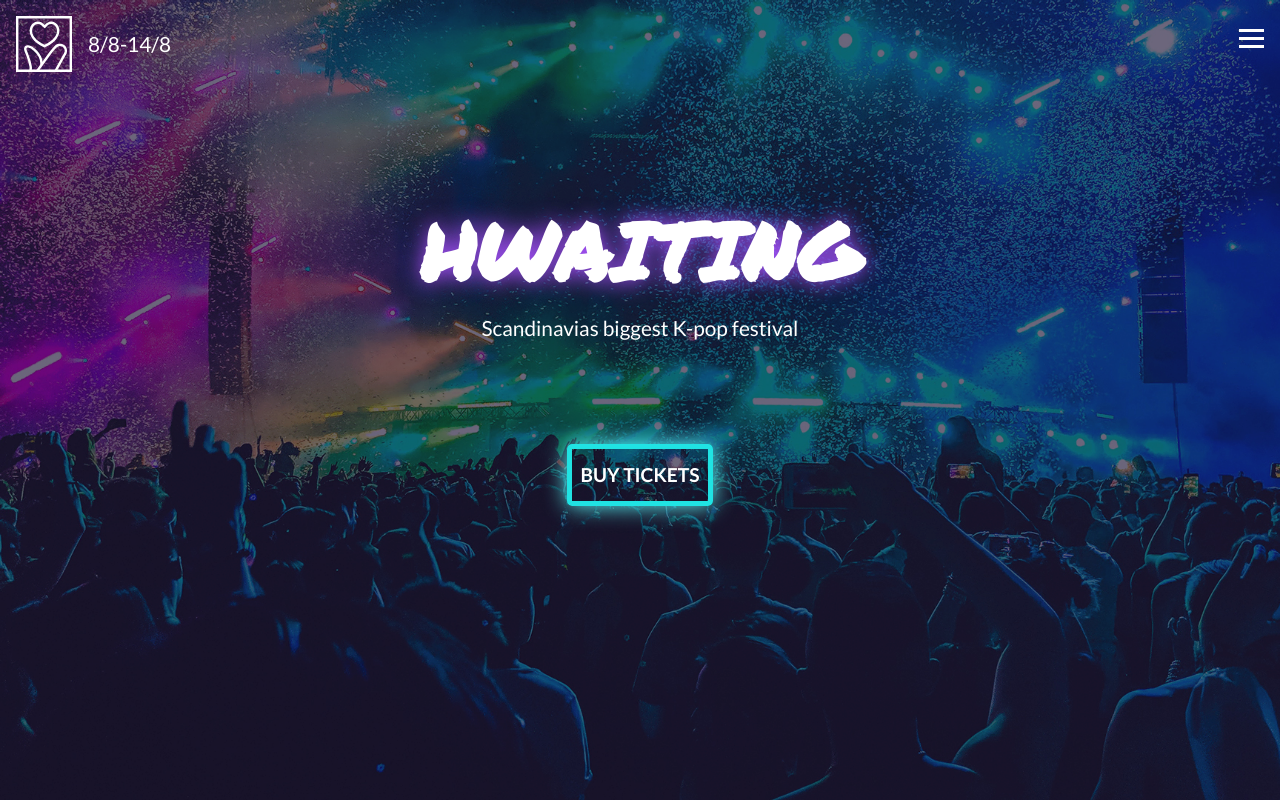
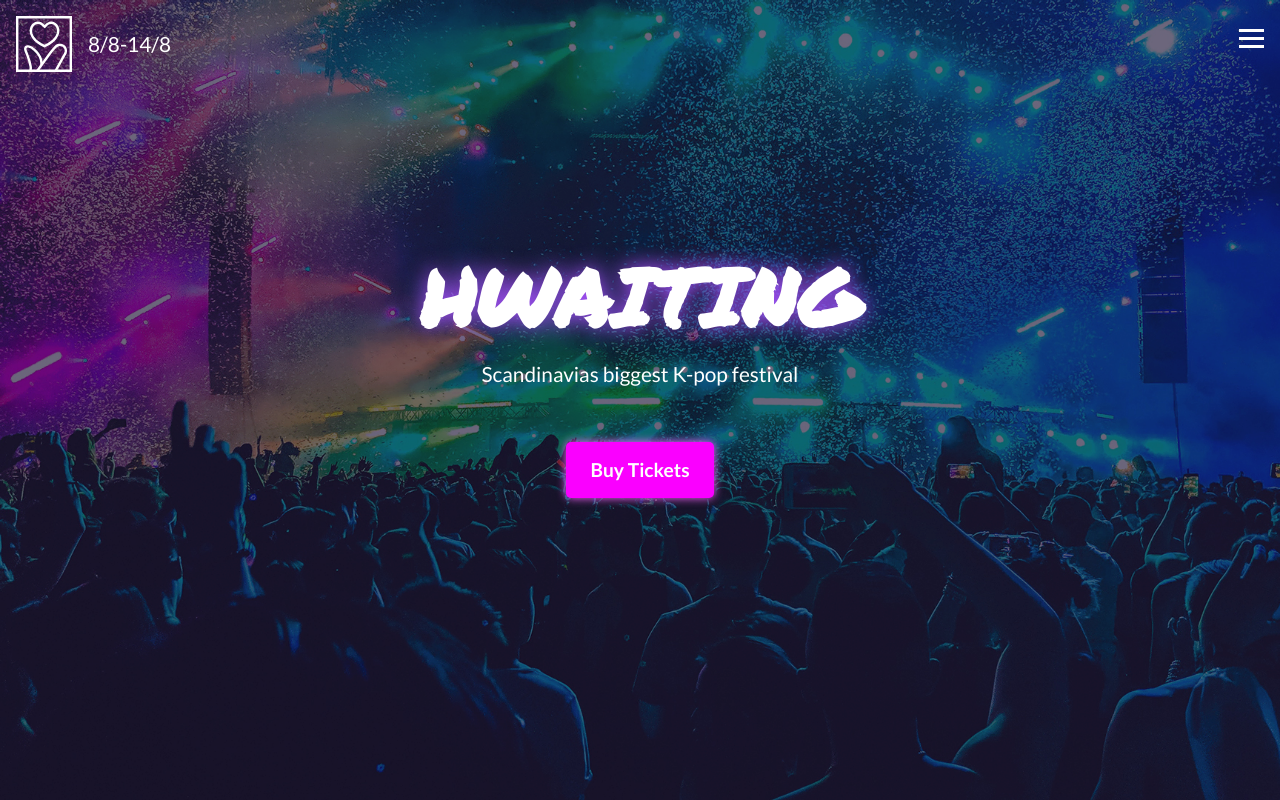
Before and after one commit to caro112f/hwaiting-booking, a React (Create React App) app: page / in a window 1280 px wide. Built offline with nearby package versions, Linux system fonts and the light colour scheme.

Commit message:
buttonstyle

```diff
--- a/src/routes/Home.jsx
+++ b/src/routes/Home.jsx
@@ -14,7 +14,7 @@ export default function Home(props) {
         </div>
         <Link to="/booking">
           <button id="home-buylink">
-            <p className="link-p">BUY TICKETS</p>
+            <p className="link-p">Buy Tickets</p>
           </button>
         </Link>
       </section>
--- a/src/sass/layout/_home.scss
+++ b/src/sass/layout/_home.scss
@@ -14,25 +14,28 @@
   #background {
     display: flex;
     flex-direction: column;
-    gap: 5rem;
+    justify-content: center;
+    gap: 2rem;
     height: 100vh;
     background-size: cover;
-    padding: 10rem 4rem 8rem 4rem;
+    padding: 4rem 4rem 8rem 4rem;
     @include mixins.bp-medium {
-      padding: 12rem 4rem 8rem 4rem;
+      padding: 4rem 4rem 8rem 4rem;
     }
     text-align: center;
   }
   button {
-    background-color: rgba(255, 255, 255, 0);
+    //background-color: rgba(255, 255, 255, 0);
+    background-color: vars.$neonpink;
     border-radius: 5px;
-    border: 5px solid vars.$neonblue;
-    box-shadow: 0px 0px 22px vars.$lightneonblue;
-    padding: 6px 8px 6px 8px;
+    //border: 5px solid vars.$neonblue;
+    box-shadow: 0px 0px 10px vars.$lightneonpink;
+    padding: 0.5rem 1.5rem 0.5rem 1.5rem;
   }
 
   button:hover {
     cursor: pointer;
+    box-shadow: 0px 0px 22px vars.$lightneonpink;
   }
 
   h2 {
```
